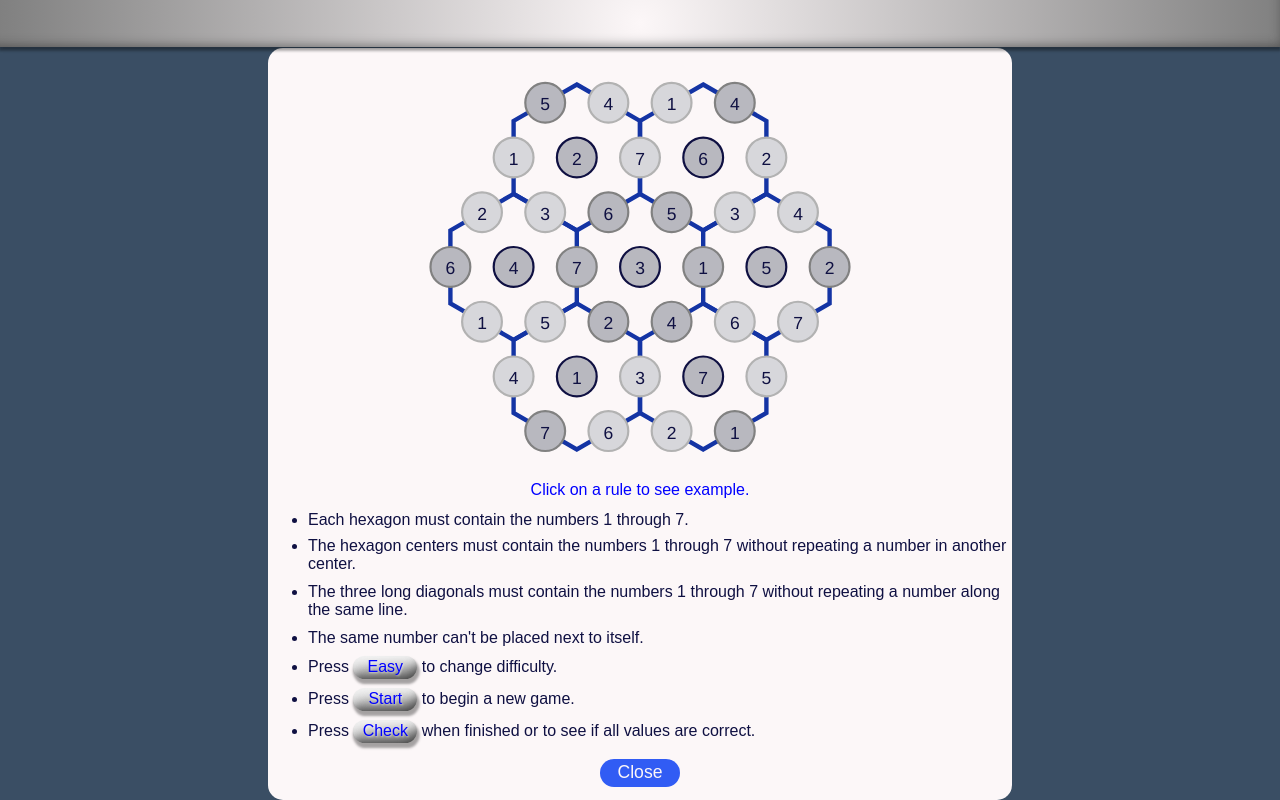
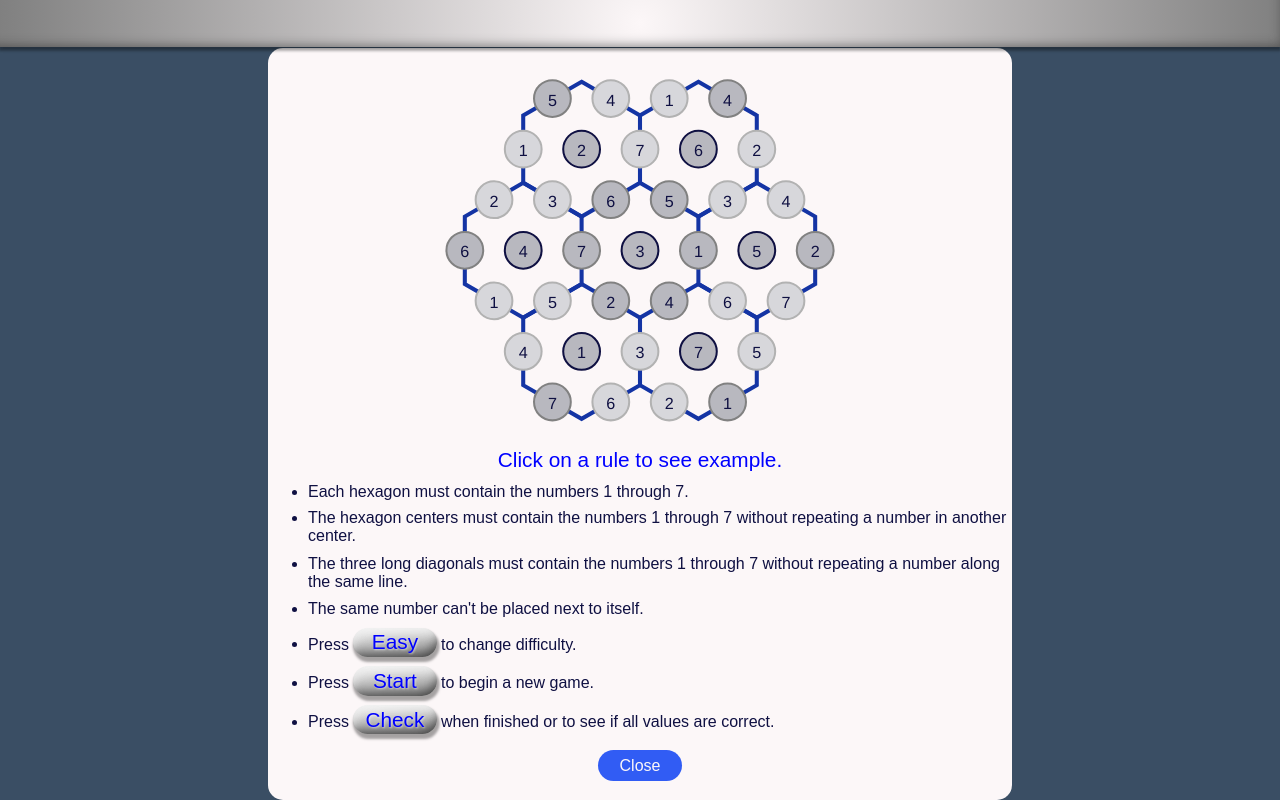
Before and after one commit to jderouin1969/game-app, a React (Vite) app: page / in a window 1280 px wide. Both pictures are taken after a click on the button "Directions". Built offline with nearby package versions, Linux system fonts and the light colour scheme.

Commit message:
Directions Finally Correct

```diff
--- a/src/App.css
+++ b/src/App.css
@@ -30,12 +30,10 @@
   --stop: 0%;
   --stopChange: 7.5%;
   --text-control: 1.2rem;
-  --text-dialog: 1rem;
+  --text-dialog: 1.3rem;
   --text-directions: 1rem;
   --text-numbers: 1.5rem;
-  --text-buttons: 1.7rem;
-  --text-base: 1rem;
-  --text-lg: 1.1rem;
+  --text-buttons: 1rem;
   --text-message: 1.7rem;
   --base-font: 16px;
 }
@@ -70,12 +68,12 @@ body {
   z-index: 5;
 }
 .dialog-button{
-  width: calc(var(--text-dialog) * 5);
-  height: calc(var(--text-dialog) * 1.75);
+  width: calc(var(--text-dialog) * 4);
+  height: calc(var(--text-dialog) * 1.5);
 	border-radius: 100px;
   border: 0;
   background: var(--dialogButton);
-	font-size: var(--text-lg);
+	font-size: var(--text-buttons);
 	text-align: center;
   color: var(--offWhite);
 }
@@ -97,7 +95,7 @@ body {
   background: var(--offWhite);
   border-radius: 15px;
   border: none;
-  font-size: var(--text-lg);
+  font-size: var(--text-dialog);
   color: var(--fontDark);
   text-wrap: wrap;
   text-align: center;
```
Also changed, not shown: 4 other files (tests, documents, lock files or other folders).
